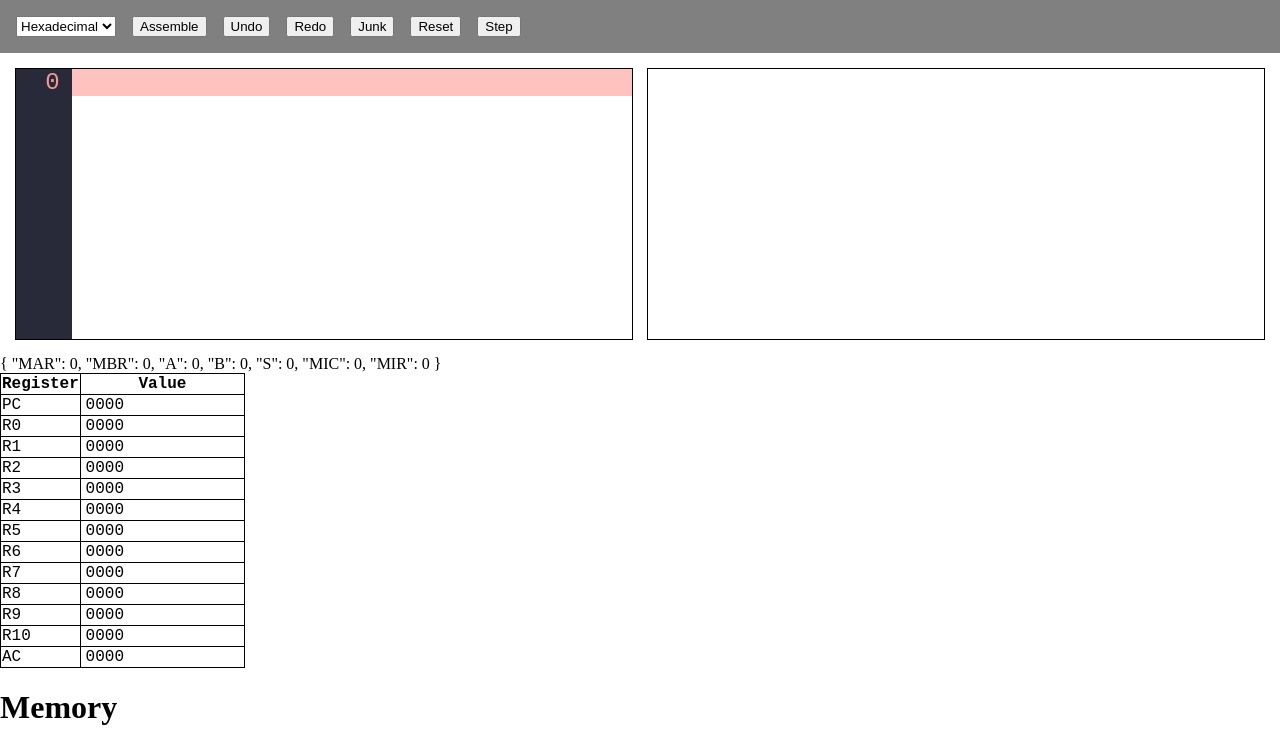
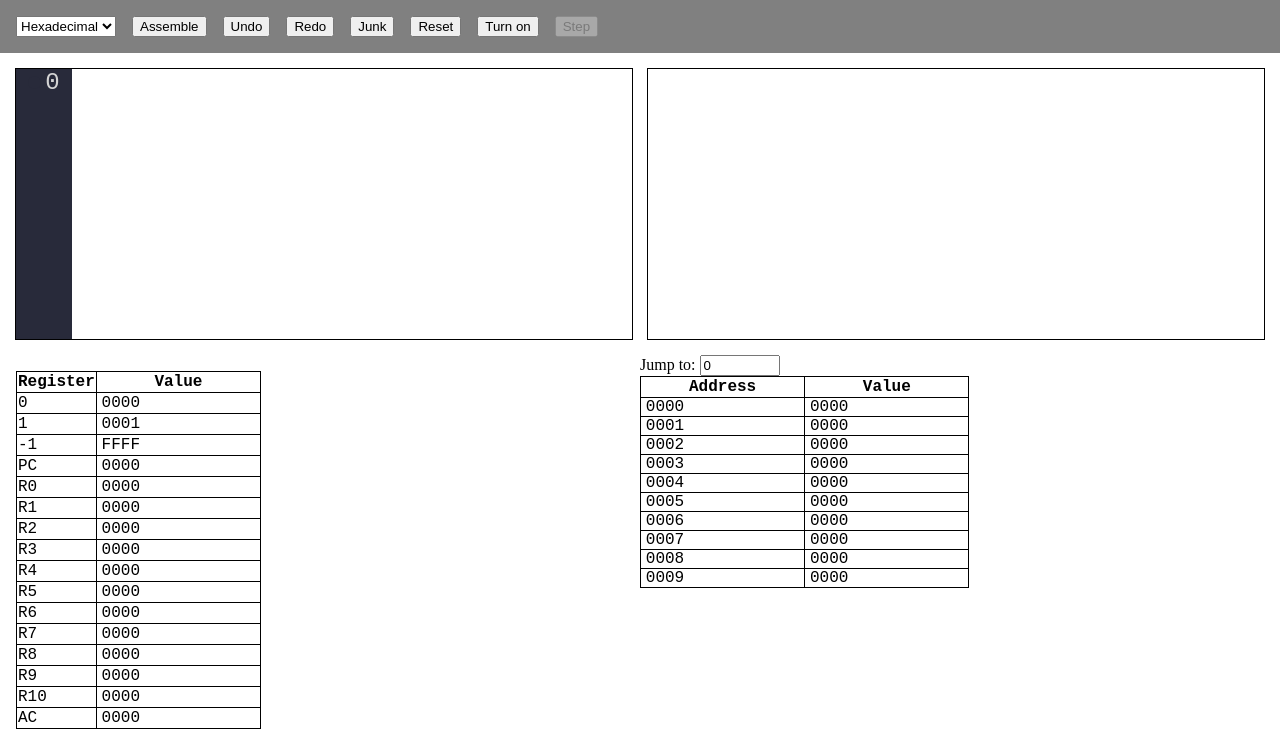
Before and after one commit to horenso/micro16, a Vue app: page / in a window 1280 px wide. Shown: the top 745 px of the page. Built offline with nearby package versions, Linux system fonts and the light colour scheme; the HTML template or start-up script is replaced by a standard one.

Commit message:
Emulator: Assigning registers works.

```diff
--- a/src/App.vue
+++ b/src/App.vue
@@ -3,13 +3,29 @@ import Toolbar from '@/components/Toolbar.vue';
 import Memory from '@/components/Memory.vue';
 import Registers from '@/components/Registers.vue';
 import CodeEditor from '@/components/CodeEditor.vue';
+import { useCpuStore } from './stores/cpu';
+import { useRegistersStore } from './stores/registers';
+
+const cpuStore = useCpuStore();
+const registersStore = useRegistersStore();
 </script>
 
 <template>
     <Toolbar />
     <CodeEditor />
-    <Registers />
-    <Memory />
+    <div class="grid-container">
+        <div class="grid-item"><Registers /></div>
+        <div class="grid-item"><Memory /></div>
+    </div>
+    {{ cpuStore.$state }}
 </template>
 
-<style scoped></style>
+<style scoped>
+.grid-container {
+    display: grid;
+    grid-template-columns: 1fr 1fr;
+}
+.grid-item {
+    display: inline;
+}
+</style>
--- a/src/components/CodeEditor.vue
+++ b/src/components/CodeEditor.vue
@@ -1,11 +1,23 @@
 <script setup lang="ts">
 import { ref } from 'vue';
 import { useCodeStore } from '@/stores/code';
+import { useCpuStore } from '@/stores/cpu';
+import { storeToRefs } from 'pinia';
 
 const codeStore = useCodeStore();
+const cpuStore = useCpuStore();
 
 const textareaRef = ref<HTMLTextAreaElement>();
 const codeOverlayRef = ref<HTMLPreElement>();
+
+const { isActivated, MIC } = storeToRefs(cpuStore);
+
+function isActiveLine(index: number): boolean {
+    if (!isActivated.value || MIC.value > codeStore.assembledCode.length - 1) {
+        return false;
+    }
+    return MIC.value === index;
+}
 
 function onInput(event: Event) {
     const target = event.target as HTMLInputElement;
@@ -49,8 +61,7 @@ function onScroll() {
                     <span
                         class="line-number-text"
                         :class="{
-                            'line-number-selected':
-                                codeStore.activeLineIndex === i,
+                            'line-number-selected': isActiveLine(i),
                         }"
                         >{{ i }}</span
                     >
@@ -80,8 +91,7 @@ function onScroll() {
                 v-for="(line, i) in codeStore.assembledCodeString.split('\n')"
                 class="assembled-code-line"
                 :class="{
-                    'assembled-code-line-active':
-                        codeStore.activeLineIndex === i,
+                    'assembled-code-line-active': isActiveLine(i),
                 }"
             >
                 {{ line }}
--- a/src/components/Memory.vue
+++ b/src/components/Memory.vue
@@ -38,7 +38,6 @@ function scrollDown(event) {
 </script>
 
 <template>
-    <h1>Memory</h1>
     Jump to:
     <input
         type="number"
--- a/src/components/Registers.vue
+++ b/src/components/Registers.vue
@@ -3,23 +3,22 @@ import { formatNumber } from '@/service/formatting';
 import { useCpuStore } from '@/stores/cpu';
 import { useRegistersStore, REGISTER_NAMES } from '@/stores/registers';
 import { useSettingsStore } from '@/stores/settings';
+import { storeToRefs } from 'pinia';
 
-const settings = useSettingsStore();
-const registers = useRegistersStore();
-const cpu = useCpuStore();
+const { all } = storeToRefs(useRegistersStore());
+const settingsStore = useSettingsStore();
 </script>
 
 <template>
-    {{ cpu.$state }}
     <table>
         <tr>
             <th>Register</th>
             <th>Value</th>
         </tr>
-        <tr v-for="(number, index) in registers.registers">
-            <td>{{ REGISTER_NAMES[index] }}</td>
+        <tr v-for="tuple of all">
+            <td>{{ tuple[0] }}</td>
             <td class="numberValue">
-                {{ formatNumber(number, settings.numberSystem) }}
+                {{ formatNumber(tuple[1], settingsStore.numberSystem) }}
             </td>
         </tr>
     </table>
@@ -33,4 +32,8 @@ td {
     border-collapse: collapse;
     font-family: 'Courier New', monospace;
 }
+
+table {
+    margin: 1em;
+}
 </style>
--- a/src/components/Toolbar.vue
+++ b/src/components/Toolbar.vue
@@ -4,6 +4,7 @@ import { useMemoryStore } from '@/stores/memory';
 import { useRegistersStore } from '@/stores/registers';
 import { useCodeStore } from '@/stores/code';
 import { useCpuStore } from '@/stores/cpu';
+import { createPinia } from 'pinia';
 
 const settings = useSettingsStore();
 const cpu = useCpuStore();
@@ -20,6 +21,15 @@ function reset() {
     memory.$reset();
     registers.$reset();
     cpu.$reset();
+}
+
+function toggleCpu() {
+    if (!cpu.isActivated) {
+        cpu.$reset();
+        cpu.activate();
+    } else {
+        cpu.deactivate();
+    }
 }
 
 function undo() {
@@ -47,7 +57,10 @@ function step() {
         <button @click="redo">Redo</button>
         <button @click="junk">Junk</button>
         <button @click="reset">Reset</button>
-        <button @click="step">Step</button>
+        <button @click="toggleCpu">
+            {{ cpu.isActivated ? 'Turn off' : 'Turn on' }}
+        </button>
+        <button @click="step" :disabled="!cpu.isActivated">Step</button>
     </div>
 </template>
 
--- a/src/stores/code.ts
+++ b/src/stores/code.ts
@@ -3,6 +3,7 @@ import { assembleLine } from '@/service/assembling';
 import { formatNumber } from '@/service/formatting';
 import { useSettingsStore } from '@/stores/settings';
 import { lexNeverFail } from '@/service/assembler/lexer';
+import { useCpuStore } from './cpu';
 
 interface ErrorReport {
     lineNumber: number;
@@ -103,7 +104,9 @@ export const useCodeStore = defineStore('code', {
                             break;
                     }
                 }
-                const isActiveLine = state.activeLineIndex === index;
+                const CpuStore = useCpuStore();
+                const isActiveLine =
+                    CpuStore.isActivated && CpuStore.MIC === index;
                 if (isActiveLine) {
                     highlightedCode += getSpan(
                         'active-line',
--- a/src/stores/cpu.ts
+++ b/src/stores/cpu.ts
@@ -11,6 +11,7 @@ interface CpuStore {
     S: number;
     MIC: number;
     MIR: number;
+    isActivated: boolean;
 }
 
 export const useCpuStore = defineStore('cpu', {
@@ -22,9 +23,20 @@ export const useCpuStore = defineStore('cpu', {
         S: 0,
         MIC: 0,
         MIR: 0,
+        isActivated: false,
     }),
     actions: {
+        activate() {
+            const code = useCodeStore();
+            this.isActivated = !code.isDirty && code.code !== ''
+        },
+        deactivate() {
+            this.isActivated = false;
+        },
         runInstruction() {
+            if (!this.isActivated) {
+                return;
+            }
             const registers = useRegistersStore();
             const code = useCodeStore();
 
--- a/src/stores/registers.ts
+++ b/src/stores/registers.ts
@@ -1,6 +1,9 @@
 import { defineStore } from 'pinia';
 
 export const REGISTER_NAMES = [
+    '0',
+    '1',
+    '-1',
     'PC',
     'R0',
     'R1',
@@ -15,41 +18,58 @@ export const REGISTER_NAMES = [
     'R10',
     'AC',
 ];
+
+const STORED_VALUES = 13;
+
+function getRegisterValue(index: number, data: Int16Array): number {
+    if (index === 0) {
+        return 0;
+    } else if (index === 1) {
+        return 1;
+    } else if (index === 2) {
+        return -1;
+    } else {
+        return data[index - 3];
+    }
+}
+
 export const REGISTER_COUNT = REGISTER_NAMES.length;
 
 export const useRegistersStore = defineStore('registers', {
     state: () => ({
-        registers: new Int16Array(13),
+        registers: new Int16Array(STORED_VALUES),
     }),
     getters: {
         at: (state) => {
-            return (index: number) => {
-                if (index === 0) {
-                    return 0;
-                } else if (index === 1) {
-                    return 1;
-                } else if (index === 2) {
-                    return -1;
-                } else {
-                    return state.registers[index + 3];
-                }
-            };
+            return (index: number) => getRegisterValue(index, state.registers);
+        },
+        all: (state): [string, number][] => {
+            const collection: [string, number][] = [];
+            for (let i = 0; i < 16; i++) {
+                collection.push([
+                    REGISTER_NAMES[i],
+                    getRegisterValue(i, state.registers),
+                ]);
+            }
+            return collection;
         },
     },
     actions: {
         junk(): void {
-            const newRegisters = new Int16Array(REGISTER_COUNT);
+            const newRegisters = new Int16Array(STORED_VALUES);
             for (let i = 0; i < REGISTER_COUNT; i++) {
                 newRegisters[i] = Math.floor(Math.random() * (2 ** 16 - 1));
             }
             this.registers = newRegisters;
         },
         set(index: number, newValue: number): void {
-            if (index < 0 || index > 13) {
+            const newRegisters: Int16Array = Int16Array.from(this.registers);
+            if (index < 3 || index > 15) {
                 console.log('Invalid SET of register!', index);
                 return;
             }
-            this.registers[index] = newValue;
+            newRegisters[index - 3] = newValue;
+            this.registers = newRegisters;
         },
     },
 });
```
